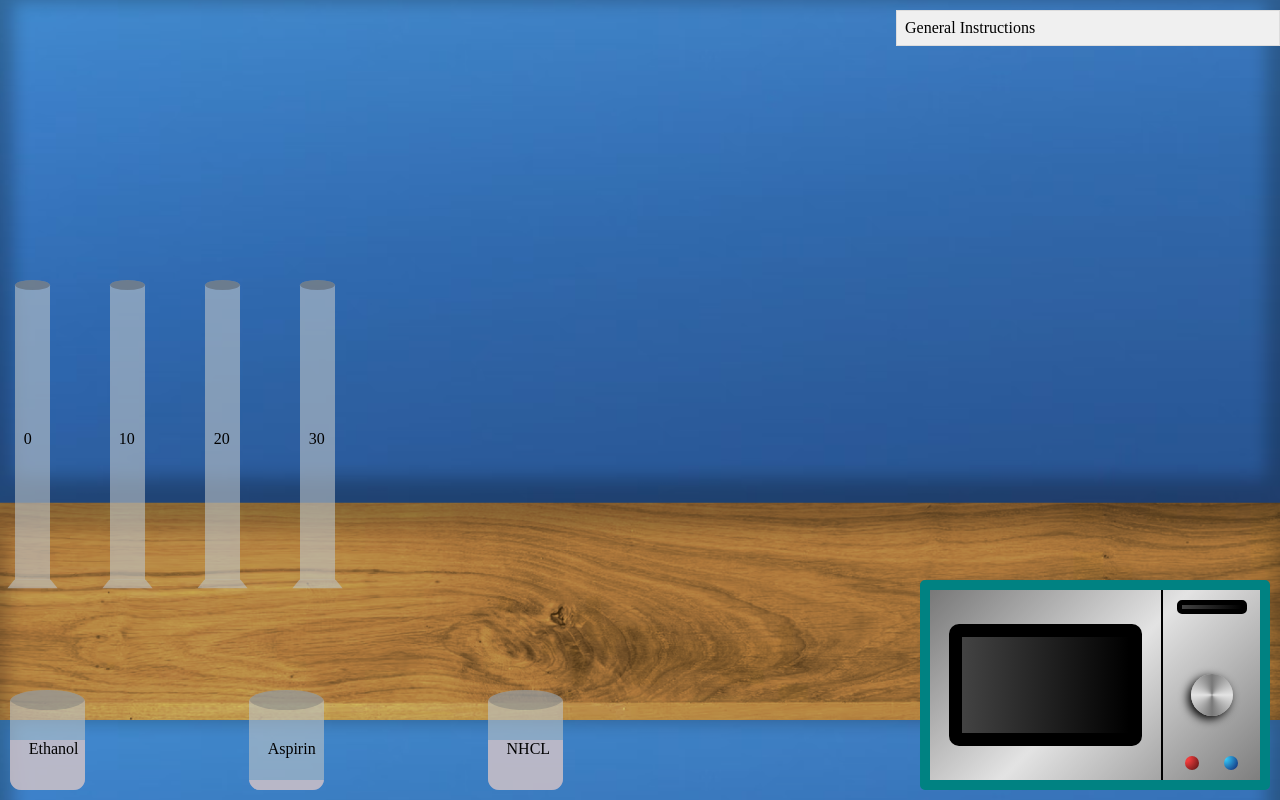
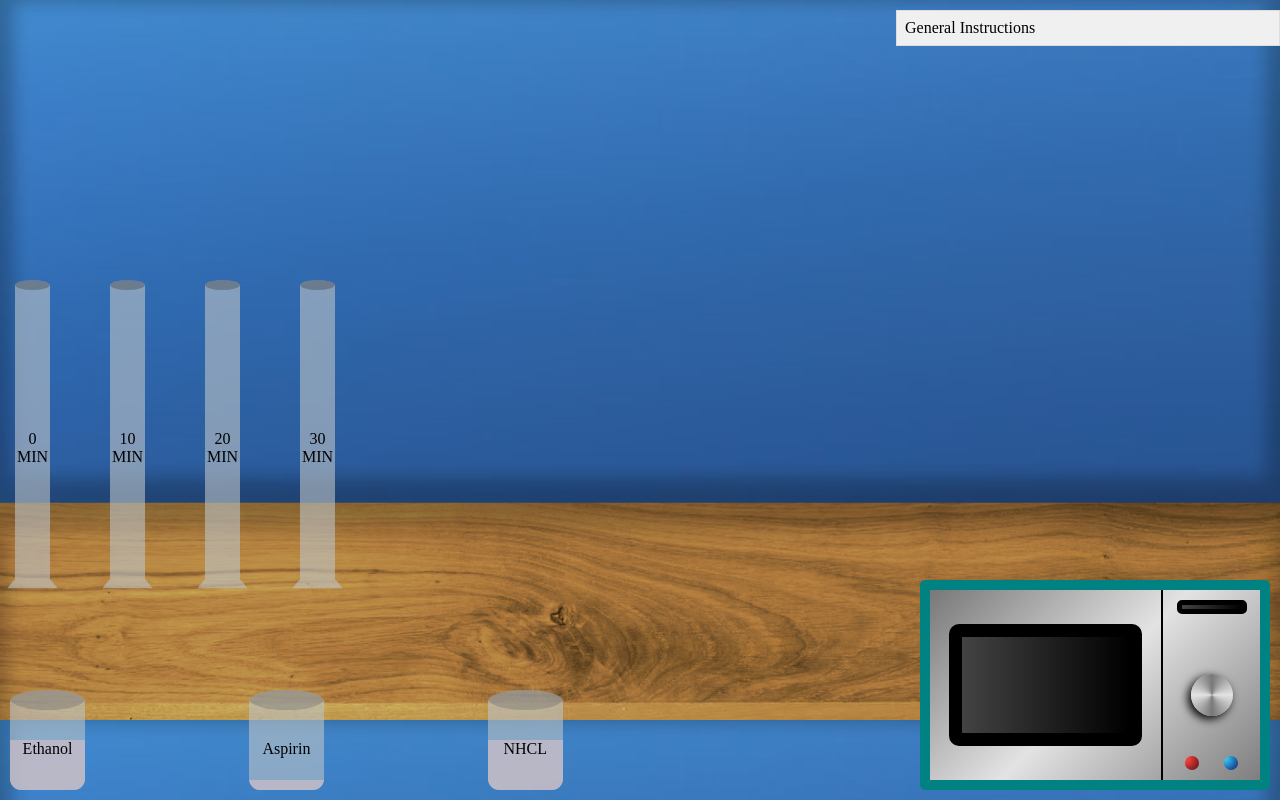
Before and after one commit to Divesh-Suryavanshi/accelerated-stability-studies, a plain HTML site: page experiment/simulation/index.html in a window 1280 px wide. Drawn offline with Linux system fonts and the light colour scheme.

Commit message:
fix beaker and cylinder labels

```diff
--- a/experiment/simulation/css/beaker.css
+++ b/experiment/simulation/css/beaker.css
@@ -46,11 +46,11 @@
 
 #nhcl::after {
   content: attr(data-after);
+  text-align: center;
+  width: 100%;
   position: absolute;
-  /* width: 50px; */
-  /* height: 100px; */
   top: 50%;
-  left: 25%;
+  left: 0;
 }
 
 #nhcl > .sediment {
@@ -59,11 +59,11 @@
 
 #ethanol::after {
   content: "Ethanol";
+  text-align: center;
   position: absolute;
-  /* width: 50px; */
-  /* height: 100px; */
+  width: 100%;
   top: 50%;
-  left: 25%;
+  left: 0;
 }
 
 #ethanol > .sediment {
@@ -72,11 +72,11 @@
 
 #aspirin::after {
   content: "Aspirin";
+  text-align: center;
+  width: 100%;
   position: absolute;
-  /* width: 50px; */
-  /* height: 100px; */
   top: 50%;
-  left: 25%;
+  left: 0;
 }
 
 #aspirin > .sediment {
--- a/experiment/simulation/css/cylinder.css
+++ b/experiment/simulation/css/cylinder.css
@@ -23,30 +23,34 @@
 }
 
 #zero::after {
-  content: "0";
+  content: "0 MIN";
+  text-align: center;
   position: absolute;
   top: 50%;
-  left: 25%;
+  left: 0;
 }
 
 #ten::after {
-  content: "10";
+  content: "10 MIN";
+  text-align: center;
   position: absolute;
   top: 50%;
-  left: 25%;
+  left: 0;
 }
 
 #twenty::after {
-  content: "20";
+  content: "20 MIN";
+  text-align: center;
   position: absolute;
   top: 50%;
-  left: 25%;
+  left: 0;
 }
 #thirty::after {
-  content: "30";
+  content: "30 MIN";
+  text-align: center;
   position: absolute;
   top: 50%;
-  left: 25%;
+  left: 0;
 }
 
 .cylinder-stand {
--- a/experiment/simulation/js/main.js
+++ b/experiment/simulation/js/main.js
@@ -187,7 +187,7 @@ nhcl.addEventListener(
                       { duration: 500, fill: "forwards" }
                     ).onfinish = function () {
                       // replace nhcl with chemical
-                      nhcl.setAttribute("data-after", "CHEMICAL");
+                      nhcl.setAttribute("data-after", "FERRIC NITRATE");
 
                       console.log("Child", nhcl.childNodes);
                       // nhcl.childNodes[1].bottom = "-10px";
```
